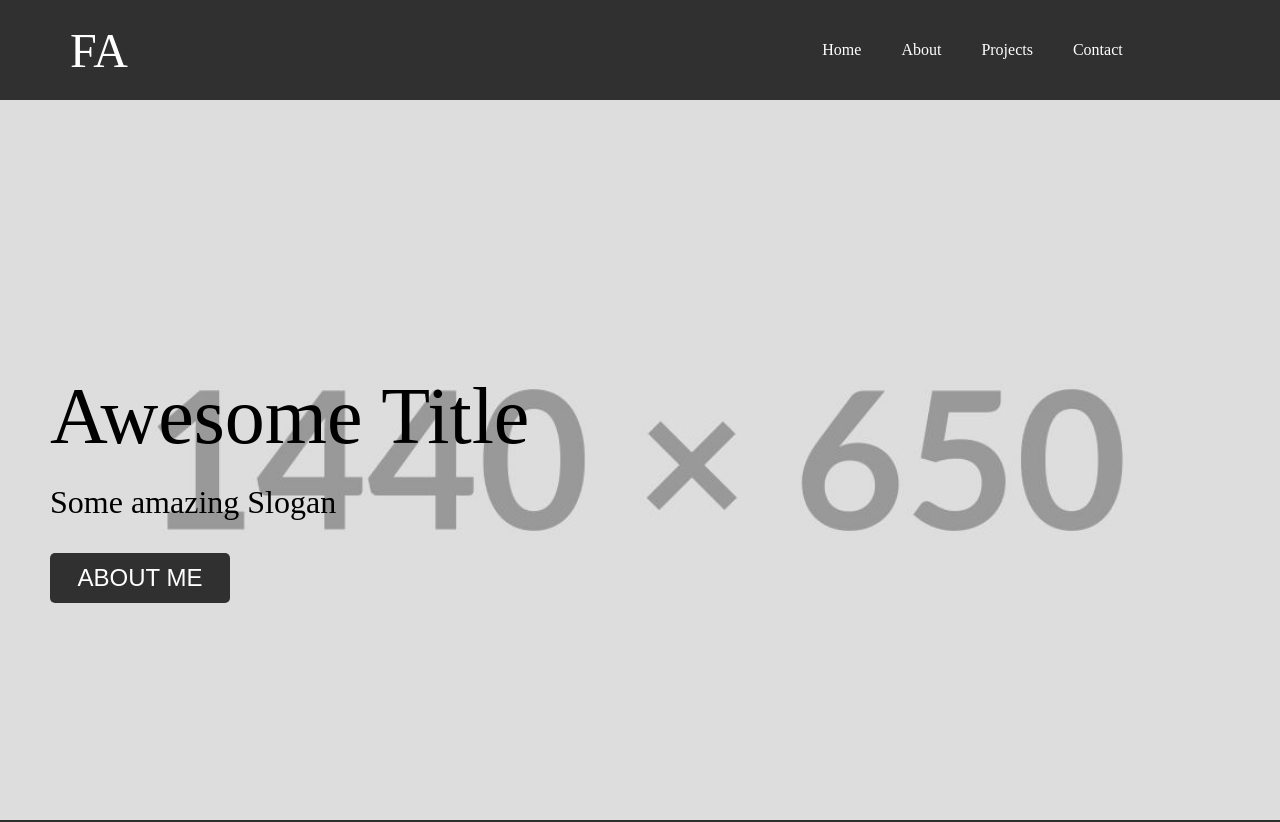
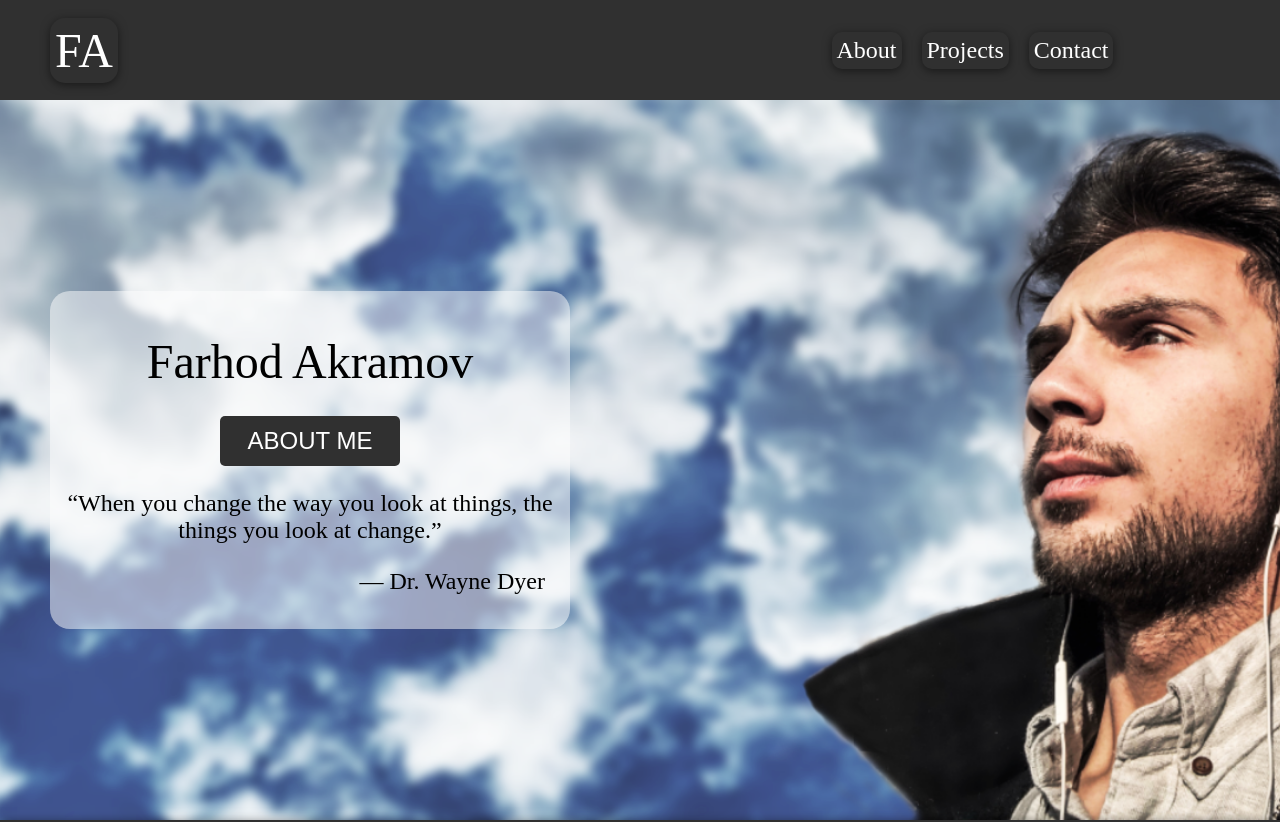
Before and after one commit to akramov-farhod/react-portfolio, a React (Create React App) app: page / in a window 1280 px wide. Shown: the top 822 px of the page. Built offline with nearby package versions, Linux system fonts and the light colour scheme; a web font is replaced by a local one.

Commit message:
added images and hover effects to most buttons. Really gotta focus on the projects page next

```diff
--- a/src/components/Navbar.js
+++ b/src/components/Navbar.js
@@ -1,7 +1,6 @@
 import React, { useState } from "react";
 import { Link } from "react-router-dom";
 import MenuRoundedIcon from "@mui/icons-material/MenuRounded";
-import { useAnimate } from "framer-motion";
 import "../App.css";
 import "../styles/Navbar.css";
 // import Logo from "";
@@ -25,7 +24,6 @@ function Navbar() {
         </div>
       </div>
       <div className="rightSide">
-        <Link to="/">Home</Link>
         <Link to="/about">About</Link>
         <Link to="/projects">Projects</Link>
         <Link to="/contact">Contact</Link>
--- a/src/pages/About.js
+++ b/src/pages/About.js
@@ -1,11 +1,12 @@
 import React from "react";
-import { ReactMarkdown } from "react-markdown/lib/react-markdown";
-import aboutPlaceholder from "../assets/contactPlaceholder.jpeg";
+import profilePic from "../assets/projectPlaceholder.jpeg";
 import { Prism as SyntaxHighlighter } from "react-syntax-highlighter";
 import { vscDarkPlus } from "react-syntax-highlighter/dist/esm/styles/prism";
 import "../styles/About.css";
 
 function About() {
+  document.title = "Portfolio - About Me";
+
   return (
     <div className="about">
       <div className="leftSide">
@@ -63,6 +64,10 @@ function About() {
 
       <div className="rightSide">
         <h1>About Me</h1>
+        <div
+          className="profilePic"
+          style={{ backgroundImage: `url(${profilePic})` }}
+        ></div>
         <p>
           Lorem ipsum dolor sit, amet consectetur adipisicing elit. Enim,
           asperiores totam dolor reiciendis eos ea dolores quas aperiam nihil
--- a/src/pages/Contact.js
+++ b/src/pages/Contact.js
@@ -3,6 +3,8 @@ import contactPlaceholder from "../assets/contactGif.gif";
 import "../styles/Contact.css";
 
 function Contact() {
+  document.title = "Portfolio - Contact Me";
+
   return (
     <div className="contact">
       <div
--- a/src/pages/Home.js
+++ b/src/pages/Home.js
@@ -1,20 +1,22 @@
 import React from "react";
 import { Link } from "react-router-dom";
-import homePlaceholder from "../assets/homePlaceholder.jpeg";
+import homeImg from "../assets/homeImg.png";
 import "../styles/Home.css";
 
 function Home() {
+  document.title = "Portfolio - Home";
+
   return (
-    <div
-      className="home"
-      style={{ backgroundImage: `url(${homePlaceholder})` }}
-    >
+    <div className="home" style={{ backgroundImage: `url(${homeImg})` }}>
       <div className="headerContainer">
-        <h1>Awesome Title</h1>
-        <p>Some amazing Slogan</p>
+        <h1>Farhod Akramov</h1>
+
         <Link to="/about">
           <button>ABOUT ME</button>
         </Link>
+        <p id="quote">{`“When you change the way you look at things, the things you look at
+          change.”`}</p>
+        <p id="author">{`— Dr. Wayne Dyer`}</p>
       </div>
     </div>
   );
--- a/src/pages/Projects.js
+++ b/src/pages/Projects.js
@@ -4,6 +4,8 @@ import ProjectItem from "../components/ProjectItem";
 import "../styles/Project.css";
 
 function Projects() {
+  document.title = "Portfolio - Projects";
+
   return (
     <div className="project">
       <h1 className="projectTitle">Projects</h1>
--- a/src/styles/About.css
+++ b/src/styles/About.css
@@ -23,6 +23,8 @@
   margin-top: 10px;
   margin-bottom: 10px;
   border-top: 10px dashed white;
+  border-bottom-left-radius: 15px;
+  border-bottom-right-radius: 15px;
   overflow-y: scroll;
 }
 
@@ -34,8 +36,17 @@
 }
 
 .about .rightSide h1 {
-  font-size: 5rem;
-  margin-left: 15px;
+  align-self: center;
+  font-size: 3rem;
+}
+.about .rightSide .profilePic {
+  height: 300px;
+  width: 300px;
+  display: flex;
+  align-self: center;
+  margin-bottom: 20px;
+  border-radius: 15px;
+  box-shadow: 0px 3px 15px rgba(0, 0, 0, 0.5);
 }
 .about .rightSide p {
   font-size: 1rem;
@@ -51,6 +62,7 @@
   }
   .about .leftSide {
     width: 95%;
+    height: 50%;
   }
   .about .rightSide {
     display: flex;
--- a/src/styles/Footer.css
+++ b/src/styles/Footer.css
@@ -7,6 +7,7 @@
   align-items: center;
   text-align: center;
   flex-direction: column;
+  box-shadow: 0px 2px 10px rgba(0, 0, 0, 0.5);
 }
 
 .socialMedia svg {
@@ -14,6 +15,11 @@
   margin: 20px;
   font-size: 3rem;
   cursor: pointer;
+}
+
+.socialMedia svg:hover {
+  color: lightskyblue;
+  transition: 0.2s ease-in;
 }
 
 .madeWith {
--- a/src/styles/Home.css
+++ b/src/styles/Home.css
@@ -11,24 +11,42 @@
 }
 
 .headerContainer {
-  width: auto;
+  text-align: center;
+  width: 500px;
+  height: auto;
+  padding: 10px;
   margin-left: 50px;
+  border-radius: 20px;
+  background-color: rgba(255, 255, 255, 0.5);
 }
 
 .headerContainer h1 {
   justify-content: center;
   align-items: center;
-  font-size: 5rem;
-  height: 60px;
+  font-size: 3rem;
+  height: 50px;
   font-weight: 50;
+  color: black;
+}
+.headerContainer h3 {
+  justify-content: center;
+  align-items: center;
+  font-size: 2rem;
+  height: 50px;
+  font-weight: bold;
   color: black;
 }
 
 .headerContainer p {
   padding: 0;
-  font-size: 2rem;
+  font-size: 1.5rem;
   font-weight: lighter;
   color: black;
+}
+
+#author {
+  padding-right: 15px;
+  text-align: end;
 }
 
 .headerContainer button {
@@ -46,9 +64,9 @@
 }
 
 .headerContainer button:hover {
-  background-color: #07090a;
+  background-color: black;
   cursor: pointer;
-  transition: 0.3s ease-in;
+  transition: 0.4s ease-in;
 }
 
 @media only screen and (max-width: 600px) {
@@ -66,7 +84,7 @@
     justify-content: center;
     align-items: center;
     flex-direction: column;
-    background-color: #303030;
+    background-color: #303030dd;
     color: white;
   }
 
@@ -83,12 +101,12 @@
 
   .headerContainer button {
     background-color: white;
-    color: #121619;
+    color: #303030;
     margin-bottom: 30px;
   }
 
   .headerContainer button:hover {
-    background-color: white;
-    color: #121619;
+    background-color: lightgray;
+    color: #303030;
   }
 }
--- a/src/styles/Navbar.css
+++ b/src/styles/Navbar.css
@@ -1,6 +1,15 @@
 #logo {
+  background-color: transparent;
   font-size: 3rem;
   color: white;
+  box-shadow: 0px 2px 10px rgba(0, 0, 0, 0.5);
+  border-radius: 15px;
+  padding: 5px;
+}
+
+#logo:hover {
+  color: lightskyblue;
+  transition: 0.2s ease-in;
 }
 
 .navbar {
@@ -9,6 +18,7 @@
   background-color: #303030;
   display: flex;
   flex-direction: row;
+  box-shadow: 0px 2px 10px rgba(0, 0, 0, 0.5);
 }
 
 .navbar .leftSide {
@@ -35,7 +45,32 @@
   font-size: 1rem;
   color: white;
   text-decoration: none;
-  margin: 20px;
+  margin-right: 10px;
+}
+.navbar .rightSide a {
+  background-color: transparent;
+  border-radius: 10px;
+  padding: 5px;
+  font-size: 1.5rem;
+  color: white;
+  text-decoration: none;
+  margin: 10px;
+  box-shadow: 0px 2px 10px rgba(0, 0, 0, 0.5);
+}
+
+.navbar .rightSide a:hover {
+  color: lightskyblue;
+  transition: 0.2s ease-in;
+}
+
+.navbar .hiddenLinks a {
+  background-color: transparent;
+  border-radius: 10px;
+  padding: 5px;
+  font-size: 1rem;
+  color: white;
+  text-decoration: none;
+  box-shadow: 0px 2px 10px rgba(0, 0, 0, 0.5);
 }
 
 .navbar .rightSide button {
@@ -43,10 +78,13 @@
   border: none;
   color: white;
   cursor: pointer;
+  box-shadow: 0px 2px 10px rgba(0, 0, 0, 0.5);
+  margin-right: 15px;
+  border-radius: 10px;
 }
 
 .navbar .rightSide svg {
-  font-size: 4rem;
+  font-size: 3rem;
 }
 
 .navbar #open {
@@ -70,13 +108,18 @@
 
 .navbar #open a {
   text-align: center;
-  width: 70px;
-  margin: 0;
+  width: auto;
+  margin: 5px;
+}
+
+.navbar #open a:hover {
+  color: lightskyblue;
+  transition: 0.2s ease-in;
 }
 
 @media only screen and (max-width: 900px) {
   .navbar .rightSide a {
-    width: 70px;
+    color: red;
   }
   .navbar .leftSide {
     padding-left: 50px;
@@ -96,6 +139,10 @@
   .navbar .rightSide button {
     display: inherit;
   }
+  .navbar .rightSide button:hover {
+    color: lightskyblue;
+    transition: 0.2s ease-in;
+  }
 }
 
 @media only screen and (min-width: 600px) {
```
Also changed, not shown: src/assets/homeImg.png (added).
